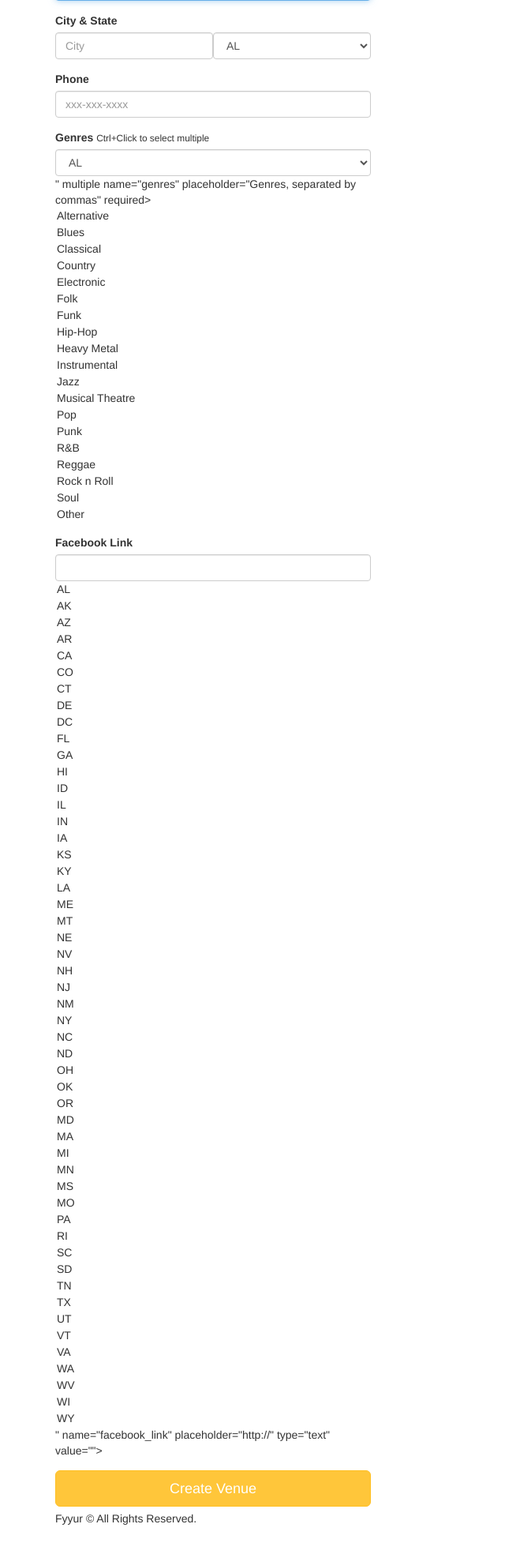
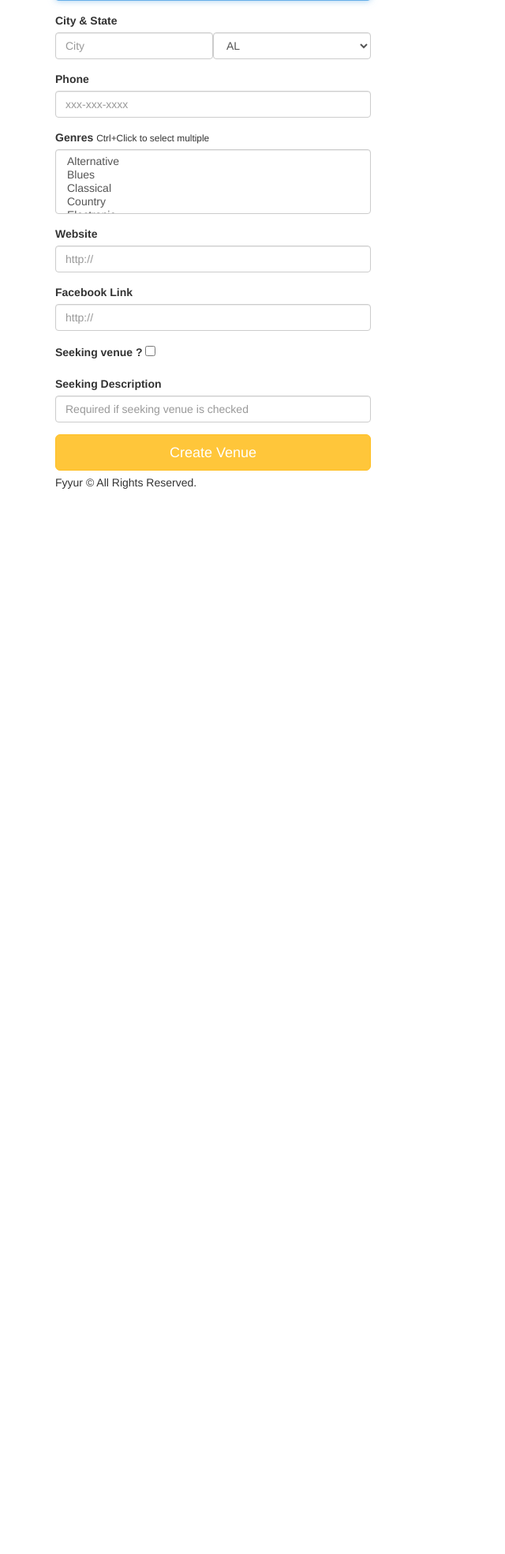
Before and after one commit to ameernasser88/Fyyur, a Flask app: page /artists/create in a window 1280 px wide. Shown: the part 194-2162 px from the top of the page at 79% size, without its empty margins (0-640 px from the left). After the commit the page ends 813 px from the top, so only its background shows below. Run offline with Flask 2, Linux system fonts and the light colour scheme; data comes from the database, SQL or seed files in the repository; some libraries are stand-ins or nearby versions.

Commit message:
add new artist and error 404 pages

```diff
--- a/app.py
+++ b/app.py
@@ -5,7 +5,7 @@
 import json
 import dateutil.parser
 import babel
-from flask import Flask, render_template, request, Response, flash, redirect, url_for
+from flask import Flask, render_template, request, Response, flash, redirect, url_for, abort
 from flask_moment import Moment
 from flask_sqlalchemy import SQLAlchemy
 import logging
@@ -73,7 +73,7 @@
     website = db.Column(db.String(120))
     seeking_venue = db.Column(db.Boolean(), default=False, nullable=True)
     seeking_description = db.Column(db.String(500), nullable=True)
-    genres = db.relationship('Genre', secondary=venue_genres, backref=db.backref('artists', lazy=True))
+    genres = db.relationship('Genre', secondary=artist_genres, backref=db.backref('artists', lazy=True))
 
 
 class Genre(db.Model):
@@ -248,6 +248,8 @@
     "upcoming_shows_count": 1,
   }
   data = Venue.query.get(venue_id)
+  if not data:
+    abort(404)
   # data = list(filter(lambda d: d['id'] == venue_id, [data1, data2, data3]))[0]
   return render_template('pages/show_venue.html', venue=data)
 
@@ -280,7 +282,6 @@
   error = False
   try:
     form = VenueForm(request.form)
-    print(form.data['seeking_talent'])
     new_venue = Venue(name=form.data['name']
                       , city=form.data['city']
                       , state=form.data['state']
@@ -429,7 +430,10 @@
     "past_shows_count": 0,
     "upcoming_shows_count": 3,
   }
-  data = list(filter(lambda d: d['id'] == artist_id, [data1, data2, data3]))[0]
+  data = Artist.query.get(artist_id)
+  if not data:
+    abort(404)
+  # data = list(filter(lambda d: d['id'] == artist_id, [data1, data2, data3]))[0]
   return render_template('pages/show_artist.html', artist=data)
 
 #  Update
@@ -492,6 +496,23 @@
 @app.route('/artists/create', methods=['GET'])
 def create_artist_form():
   form = ArtistForm()
+  genres = Genre.query.all()
+  count = Genre.query.count()
+  if count == 0:
+    genres_list = ['Alternative', 'Blues', 'Classical', 'Country', 'Electronic', 'Folk', 'Funk', 'Hip-Hop',
+                   'Heavy Metal', 'Instrumental', 'Jazz', 'Musical Theatre', 'Pop', 'Punk', 'R&B', 'Reggae',
+                   'Rock n Roll', 'Soul', 'Other']
+    for genre in genres_list:
+      temp = Genre(name=genre)
+      db.session.add(temp)
+    db.session.commit()
+    genres = Genre.query.all()
+    count = Genre.query.count()
+
+  list_of_genres = []
+  for i in range(0, count):
+    list_of_genres.append((genres[i].id, genres[i].name))
+  form.genres.choices = list_of_genres
   return render_template('forms/new_artist.html', form=form)
 
 @app.route('/artists/create', methods=['POST'])
@@ -499,11 +520,39 @@
   # called upon submitting the new artist listing form
   # TODO: insert form data as a new Venue record in the db, instead
   # TODO: modify data to be the data object returned from db insertion
+  error = False
+  try:
+    form = ArtistForm(request.form)
+    new_artist = Artist(name=form.data['name']
+                      , city=form.data['city']
+                      , state=form.data['state']
+                      , facebook_link=form.data['facebook_link']
+                      , phone=form.data['phone']
+                      , image_link=form.data['image_link']
+                      , website=form.data['website']
+                      , seeking_venue=form.data['seeking_venue']
+                      , seeking_description=form.data['seeking_description']
+                      )
+    genres = []
+    for genre_id in form.data['genres']:
+      genres.append(Genre.query.get(genre_id))
 
-  # on successful db insert, flash success
-  flash('Artist ' + request.form['name'] + ' was successfully listed!')
-  # TODO: on unsuccessful db insert, flash an error instead.
-  # e.g., flash('An error occurred. Artist ' + data.name + ' could not be listed.')
+    new_artist.genres = genres
+    db.session.add(new_artist)
+    db.session.commit()
+    # on successful db insert, flash success
+    flash('Artist ' + request.form['name'] + ' was successfully listed!')
+  except:
+    error = True
+    db.session.rollback()
+    # TODO: on unsuccessful db insert, flash an error instead.
+    flash('An error occurred. Artist ' + request.form['name'] + ' could not be listed.')
+  finally:
+    db.session.close()
+
+
+
+
   return render_template('pages/home.html')
 
 
--- a/forms.py
+++ b/forms.py
@@ -184,33 +184,23 @@
     genres = SelectMultipleField(
         # TODO implement enum restriction
         'genres', validators=[DataRequired()],
-        choices=[
-            ('Alternative', 'Alternative'),
-            ('Blues', 'Blues'),
-            ('Classical', 'Classical'),
-            ('Country', 'Country'),
-            ('Electronic', 'Electronic'),
-            ('Folk', 'Folk'),
-            ('Funk', 'Funk'),
-            ('Hip-Hop', 'Hip-Hop'),
-            ('Heavy Metal', 'Heavy Metal'),
-            ('Instrumental', 'Instrumental'),
-            ('Jazz', 'Jazz'),
-            ('Musical Theatre', 'Musical Theatre'),
-            ('Pop', 'Pop'),
-            ('Punk', 'Punk'),
-            ('R&B', 'R&B'),
-            ('Reggae', 'Reggae'),
-            ('Rock n Roll', 'Rock n Roll'),
-            ('Soul', 'Soul'),
-            ('Other', 'Other'),
-        ]
+
     )
     facebook_link = StringField(
         # TODO implement enum restriction
         'facebook_link', validators=[URL()]
     )
 
+    website = StringField(
+        'website', validators=[URL()]
+    )
+
+    seeking_venue = BooleanField('seeking_talent')
+
+    seeking_description = StringField(
+        'seeking_description'
+    )
+
 
 
 # TODO IMPLEMENT NEW ARTIST FORM AND NEW SHOW FORM
--- a/templates/forms/new_artist.html
+++ b/templates/forms/new_artist.html
@@ -26,12 +26,25 @@
       <div class="form-group">
         <label for="genres">Genres</label>
         <small>Ctrl+Click to select multiple</small>
-        {{ form.genres(class_ = 'form-control', placeholder='Genres, separated by commas', id=form.state, autofocus = true) }}
+        {{ form.genres(class_ = 'form-control', placeholder='Genres, separated by commas', id="genres", autofocus = true) }}
       </div>
+        <div class="form-group">
+                <label for="website" >Website</label>
+                {{ form.website(class_ = 'form-control', placeholder='http://', autofocus = true , id="website") }}
+            </div>
       <div class="form-group">
-          <label for="genres">Facebook Link</label>
-          {{ form.facebook_link(class_ = 'form-control', placeholder='http://', id=form.state, autofocus = true) }}
+          <label for="facebook_link">Facebook Link</label>
+          {{ form.facebook_link(class_ = 'form-control', placeholder='http://', id="facebook_link", autofocus = true) }}
         </div>
+          <div class="form-group">
+                <label for="seeking_venue" >Seeking venue ?</label>
+                {{ form.seeking_venue(class_ = 'form-check-input', autofocus = true , id="seeking_venue") }}
+            </div>
+
+                <div class="form-group">
+                <label for="seeking_description" >Seeking Description</label>
+                {{ form.seeking_description(class_ = 'form-control', autofocus = true , id="seeking_description" , placeholder='Required if seeking venue is checked') }}
+            </div>
       <input type="submit" value="Create Venue" class="btn btn-primary btn-lg btn-block">
     </form>
   </div>
```
